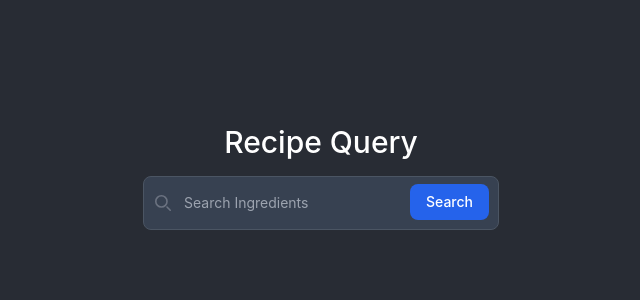
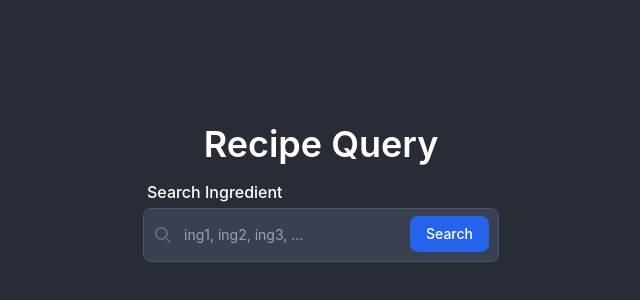
Before and after one commit to t1mzzz/recipe-query, a React (Create React App) app: page / in a window 1280 px wide. Shown: the part 36-336 px from the top of the page, without its empty margins (319-959 px from the left). Built offline with nearby package versions, Linux system fonts and the light colour scheme; no server answers.

Commit message:
Modify font weight

```diff
--- a/src/pages/RecipePage.tsx
+++ b/src/pages/RecipePage.tsx
@@ -17,7 +17,7 @@ export default function RecipePage(): ReactElement {
 		location.state != null
 			? <div className="min-h-screen min-w-screen bg-[#282c34] flex flex-col px-20 py-40 space-y-4">
 					<div className="grid place-items-center">
-						<h2 className="text-3xl font-medium text-white">
+						<h2 className="text-3xl font-semibold text-white">
 							Random Recipe
 						</h2>
 					</div>
--- a/src/pages/Start.tsx
+++ b/src/pages/Start.tsx
@@ -9,12 +9,17 @@ export default function Start(): ReactElement {
   return (
     <div className="min-h-screen min-w-screen bg-[#282c34] flex flex-col px-20 py-40 space-y-4">
       <div className="grid place-items-center">
-        <h2 className="text-3xl font-medium text-white">
+        <h2 className="text-4xl font-semibold text-white">
           Recipe Query
         </h2>
       </div>
       <div className="grid place-items-center">
-        <SearchIngredientsBar />
+        <div className="flex flex-col items-start space-y-1">
+          <div className="ml-1 text-base text-white font-medium content-start">
+            Search Ingredient
+          </div>
+          <SearchIngredientsBar />
+        </div>
       </div>
     </div>
   );
@@ -66,7 +71,7 @@ function SearchIngredientsBar(): ReactElement {
           id="default-search"
           className="block p-4 pl-10 pr-24 text-sm text-gray-900 border rounded-lg bg-gray-700 border-gray-600 placeholder-gray-400 text-white focus:ring-blue-500 focus:border-blue-500"
           value={ingredientQuery}
-          placeholder="Search Ingredients"
+          placeholder="ing1, ing2, ing3, ..."
           onChange={((event: React.ChangeEvent<HTMLInputElement>) => {
             setIngredientQuery(event.target.value);
           })}
```
